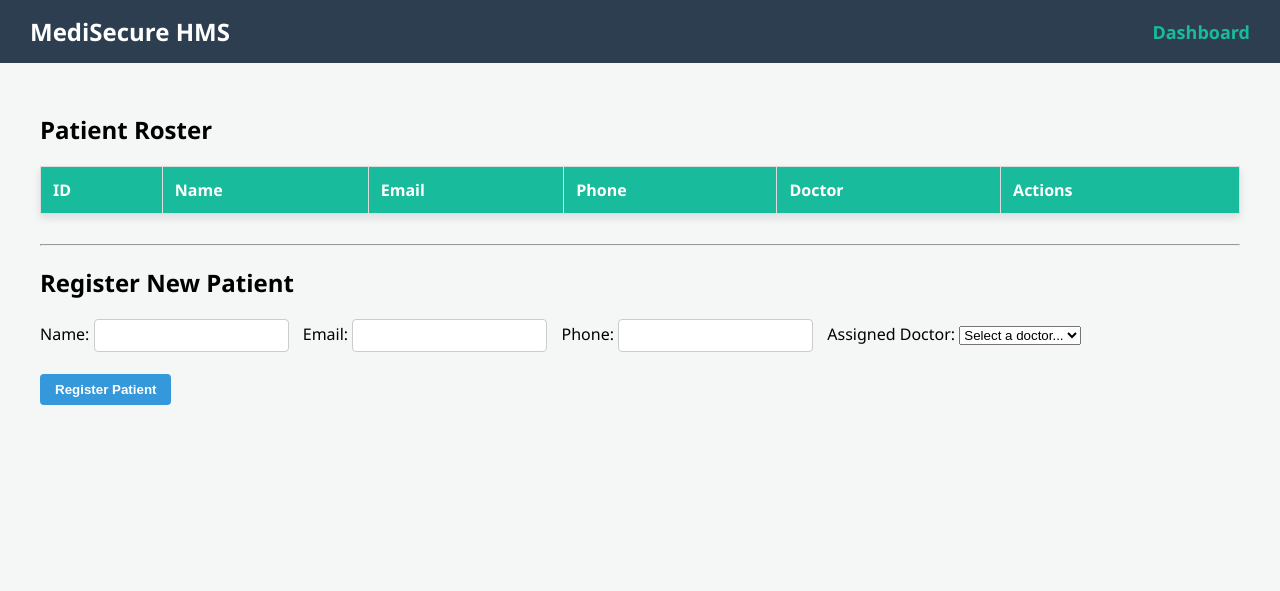
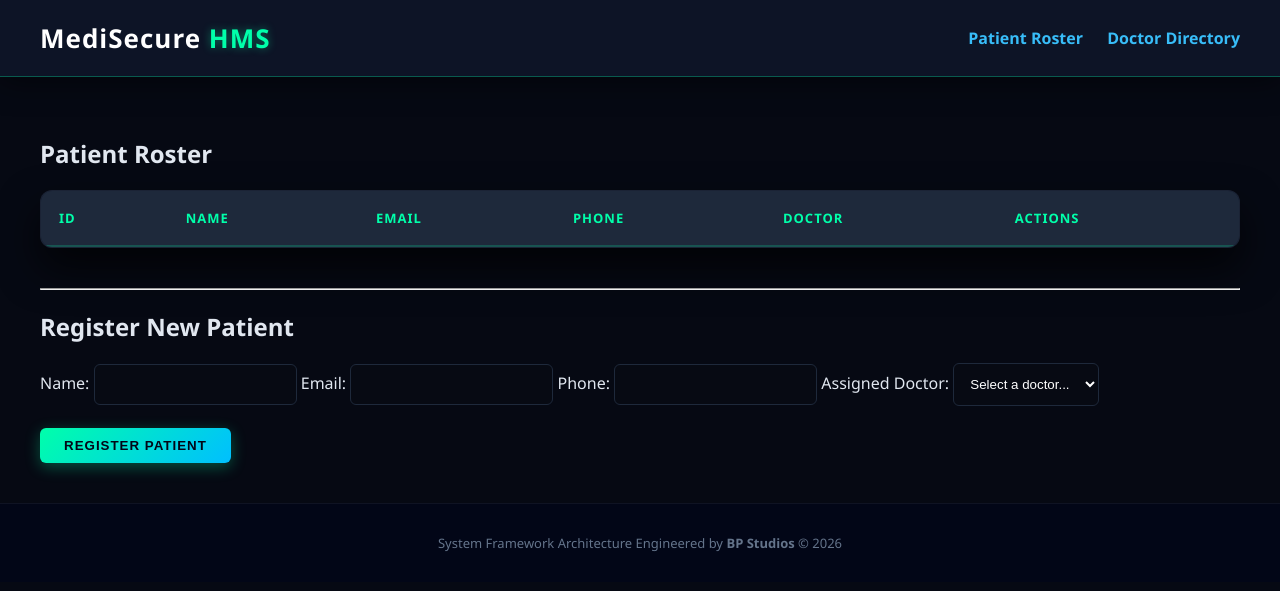
Before and after one commit to bhanu3009/MediSecure-HMS, a FastAPI app: page /api/patients/web in a window 1280 px wide. Shown: the top 591 px of the page. Run offline with FastAPI, Linux system fonts and the light colour scheme; data that the repository does not hold is empty.

Commit message:
feat: implement Master-Detail UI and reverse lookups for doctors
* Created doctor_router.py for Master (directory) and Detail (profile) views
* Built doctor_list.html and doctor_profile.html templates
* Leveraged SQLAlchemy reverse relationships to display assigned patients
* Upgraded base.html with a session-aware 3D cinematic splash screen
* Corrected patient_router prefix configuration in main.py

```diff
--- a/medisecure/app/main.py
+++ b/medisecure/app/main.py
@@ -1,47 +1,58 @@
+from fastapi import FastAPI
+from fastapi.staticfiles import StaticFiles
+from sqlalchemy import text
+from datetime import datetime
+
+# Import your database configs
+from app.config.database import SessionLocal, Base, engine
+
+# Import your two routers
 from app.routers import patient as patient_router
-from datetime import datetime
-from fastapi import FastAPI
-from sqlalchemy import text
-from app.config.database import SessionLocal
-from app.config.database import Base, engine
-from fastapi.staticfiles import StaticFiles
+from app.routers import doctor_router
 
-app=FastAPI(title="MediSecure Backend")
+# Initialize the Server
+app = FastAPI(title="MediSecure Backend | BP Studios")
 
+# Mount the static folder so your Cyber Theme CSS loads
 app.mount("/static", StaticFiles(directory="app/static"), name="static")
 
+# FIXED: Added the required prefix and tags back to the patient router
+app.include_router(patient_router.router, prefix="/api/patients", tags=["Patients"])
+app.include_router(doctor_router.router)
+
+# Build the database tables
 Base.metadata.create_all(bind=engine)
 
+# System Health Check Endpoint
 @app.get("/api/health")
 async def check_system_health():
-    db_status="Disconnected"
-    log_time=datetime.now().strftime("%Y-%m-%d %H:%M:%S")
+    db_status = "Disconnected"
+    log_time = datetime.now().strftime("%Y-%m-%d %H:%M:%S")
 
     try:
-        with open("system_config.txt","r")as file:
-            config_text=file.read().strip()
-        system_mode="ACTIVE" if config_text=="ACTIVE" else "Degraded"
+        with open("system_config.txt", "r") as file:
+            config_text = file.read().strip()
+        system_mode = "ACTIVE" if config_text == "ACTIVE" else "Degraded"
     except FileNotFoundError:
-        system_mode="Offline-Config Missing"
+        system_mode = "Offline-Config Missing"
 
-    db_session=None
+    db_session = None
     try:
-        db_session=SessionLocal()
+        db_session = SessionLocal()
         db_session.execute(text("SELECT 1"))
-        db_status="Connected"
+        db_status = "Connected"
     except Exception as e:
-        db_status=f"Disconnected-Error:{str(e)}"
+        db_status = f"Disconnected-Error:{str(e)}"
     finally:
         if db_session:
             db_session.close()
 
-    with open("db_connection_log.txt","a")as log_file:
+    with open("db_connection_log.txt", "a") as log_file:
         log_file.write(f"[{log_time}] DB Status:{db_status}\n")
 
-    return{
-        "system_name":"MediSecure Backend",
-        "system_mode":system_mode,
-        "database_status":db_status,
-        "timestamp":log_time
+    return {
+        "system_name": "MediSecure Backend",
+        "system_mode": system_mode,
+        "database_status": db_status,
+        "timestamp": log_time
     }
-app.include_router(patient_router.router,prefix="/api/patients",tags=["Patients"])
--- a/medisecure/app/static/style.css
+++ b/medisecure/app/static/style.css
@@ -1,45 +1,184 @@
+/* app/static/style.css */
+
+/* Force the background to change aggressively */
 body {
-    font-family: 'Segoe UI', Tahoma, Geneva, Verdana, sans-serif;
-    background-color: #f4f7f6;
+    font-family: 'Segoe UI', Roboto, Helvetica, Arial, sans-serif;
+    background-color: #060913 !important; /* Deep space dark blue */
+    color: #e1e7f0;
     margin: 0;
     padding: 0;
+    overflow-x: hidden;
 }
 
+/* --- THE 3D CINEMATIC SPLASH SCREEN --- */
+#splash-screen {
+    position: fixed;
+    top: 0;
+    left: 0;
+    width: 100vw;
+    height: 100vh;
+    background: radial-gradient(circle at center, #0f172a 0%, #020617 100%);
+    display: flex;
+    flex-direction: column;
+    justify-content: center;
+    align-items: center;
+    z-index: 99999; /* Absolute highest layer */
+    transition: all 1s cubic-bezier(0.645, 0.045, 0.355, 1);
+    perspective: 1000px; /* Enables real 3D spacing */
+}
+
+/* 3D Extruded Logo Typography */
+.splash-logo {
+    font-size: 42px; /* <-- Reduced from 65px for a sleeker look */
+    font-weight: 900;
+    color: #ffffff;
+    letter-spacing: 10px;
+    margin: 0;
+    text-transform: uppercase;
+    transform: rotateX(15deg) rotateY(-10deg);
+
+    text-shadow:
+        0 1px 0 #00e5ff,
+        0 2px 0 #00bfff,
+        0 3px 0 #0099ff,
+        0 4px 0 #0077ff,
+        0 5px 0 #0055cc,
+        0 6px 20px rgba(0, 255, 170, 0.6);
+
+    animation: cinematicEntrance 2.5s ease-out forwards;
+}
+
+@keyframes cinematicEntrance {
+    0% {
+        opacity: 0;
+        transform: translateZ(-500px) rotateX(45deg) rotateY(-30deg);
+        filter: blur(10px);
+    }
+    60% {
+        opacity: 1;
+        transform: translateZ(50px) rotateX(12deg) rotateY(-8deg);
+        filter: blur(0px);
+    }
+    100% {
+        transform: translateZ(0px) rotateX(15deg) rotateY(-10deg);
+    }
+}
+
+.splash-sub {
+    color: #00ffaa;
+    letter-spacing: 6px;
+    font-weight: bold;
+    font-size: 11px; /* <-- Reduced from 14px */
+    margin-top: 15px;
+    text-shadow: 0 0 10px rgba(0, 255, 170, 0.5);
+    opacity: 0;
+    animation: fadeInSub 1s ease-out 1s forwards;
+}
+
+@keyframes fadeInSub {
+    to { opacity: 1; }
+}
+
+/* --- THE MAIN DASHBOARD CONSOLE (PREMIUM) --- */
 nav {
-    background-color: #2c3e50;
-    color: white;
-    padding: 15px 30px;
+    background: rgba(15, 23, 42, 0.9);
+    backdrop-filter: blur(12px); /* Premium frosty glass look */
+    border-bottom: 1px solid rgba(0, 255, 170, 0.3);
+    padding: 20px 40px;
     display: flex;
     justify-content: space-between;
     align-items: center;
+    box-shadow: 0 4px 30px rgba(0, 0, 0, 0.5);
 }
 
-nav h1 { margin: 0; font-size: 24px; }
-nav a { color: #18bc9c; text-decoration: none; font-weight: bold; font-size: 18px; }
-nav a:hover { color: white; }
+nav h1 { margin: 0; font-size: 26px; color: #ffffff; font-weight: 800; letter-spacing: 1px; }
+nav span { color: #00ffaa; text-shadow: 0 0 8px rgba(0, 255, 170, 0.4); }
+nav a { color: #38bdf8; text-decoration: none; font-weight: bold; transition: all 0.3s; }
+nav a:hover { color: #00ffaa; text-shadow: 0 0 10px #00ffaa; }
 
-.container { padding: 30px; max-width: 1200px; margin: auto; }
+.container { padding: 40px; max-width: 1300px; margin: auto; }
 
+/* Sci-Fi Glassmorphic Tables */
 table {
     width: 100%;
-    border-collapse: collapse;
-    background-color: white;
-    box-shadow: 0px 4px 8px rgba(0,0,0,0.1);
-    margin-bottom: 30px;
+    border-collapse: separate;
+    border-spacing: 0;
+    background: #0f172a;
+    box-shadow: 0 20px 40px rgba(0,0,0,0.7);
+    margin-bottom: 40px;
+    border-radius: 12px;
+    overflow: hidden;
+    border: 1px solid rgba(255, 255, 255, 0.05);
 }
-th, td { border: 1px solid #ddd; padding: 12px; text-align: left; }
-th { background-color: #18bc9c; color: white; }
-tr:nth-child(even) { background-color: #f9f9f9; }
+th, td { padding: 18px; text-align: left; }
+th { background-color: #1e293b; color: #00ffaa; font-weight: 700; text-transform: uppercase; font-size: 13px; letter-spacing: 1px; border-bottom: 2px solid rgba(0, 255, 170, 0.2); }
+td { border-bottom: 1px solid rgba(255, 255, 255, 0.05); background-color: #0b0f19; }
+tr:hover td { background-color: #131b2e !important; transition: background 0.2s; }
 
+/* Glowing Action Buttons */
 button {
-    background-color: #3498db;
-    color: white;
+    background: linear-gradient(135deg, #00ffaa 0%, #00bfff 100%);
+    color: #020617;
     border: none;
-    padding: 8px 15px;
-    border-radius: 4px;
+    padding: 10px 24px;
+    border-radius: 6px;
     cursor: pointer;
-    font-weight: bold;
+    font-weight: 800;
+    text-transform: uppercase;
+    letter-spacing: 1px;
+    box-shadow: 0 4px 15px rgba(0, 255, 170, 0.3);
+    transition: all 0.3s cubic-bezier(0.4, 0, 0.2, 1);
 }
-button:hover { background-color: #2980b9; }
+button:hover {
+    transform: translateY(-2px);
+    box-shadow: 0 6px 20px rgba(0, 255, 170, 0.6);
+}
 
-input { padding: 8px; margin-right: 10px; border: 1px solid #ccc; border-radius: 4px; }
+/* Form Controls */
+input, select {
+    padding: 12px;
+    background-color: #070a13;
+    border: 1px solid #1e293b;
+    color: #ffffff;
+    border-radius: 6px;
+    transition: all 0.3s;
+}
+input:focus, select:focus {
+    border-color: #00ffaa;
+    box-shadow: 0 0 10px rgba(0, 255, 170, 0.2);
+    outline: none;
+}
+
+footer {
+    text-align: center;
+    padding: 30px;
+    color: #64748b;
+    font-size: 13px;
+    border-top: 1px solid rgba(255, 255, 255, 0.05);
+    background: #020617;
+}
+
+
+/* Add these right below your #splash-screen rules in style.css */
+
+.splash-content {
+    display: flex;
+    flex-direction: column;
+    align-items: center;
+    /* This creates the smooth 'sucking into the corner' physics */
+    transition: all 0.9s cubic-bezier(0.68, -0.2, 0.265, 1.15);
+}
+
+/* This is the class JavaScript will add to trigger the movement */
+.fly-away {
+    /* Moves it 45% left and 45% up (top-left corner), while shrinking it to zero */
+    transform: translate(-45vw, -45vh) scale(0);
+    opacity: 0;
+}
+
+/* Fades the dark background out separately */
+.fade-out {
+    background-color: transparent !important;
+    backdrop-filter: blur(0px);
+    pointer-events: none;
+}
--- a/medisecure/app/templates/base.html
+++ b/medisecure/app/templates/base.html
@@ -3,18 +3,57 @@
 <head>
     <meta charset="UTF-8">
     <meta name="viewport" content="width=device-width, initial-scale=1.0">
-    <title>MediSecure HMS</title>
-    <link rel="stylesheet" href="/static/style.css">
+    <title>MediSecure Core | BP Studios</title>
+
+    <link rel="stylesheet" href="/static/style.css?v=V2">
 </head>
-<body>
+<body style="background-color: #060913;">
+
+    <div id="splash-screen">
+        <div id="splash-content" class="splash-content">
+            <h1 class="splash-logo">BP Studios</h1>
+            <div class="splash-sub">SECURE FULL-STACK ARCHITECTURE // CYBERSECURITY CAPSTONE</div>
+        </div>
+    </div>
+
     <nav>
-        <h1>MediSecure HMS</h1>
-        <a href="/api/patients/web">Dashboard</a>
+        <h1>MediSecure <span>HMS</span></h1>
+        <div>
+            <a href="/api/patients/web" style="margin-right: 20px;">Patient Roster</a>
+            <a href="/doctors/">Doctor Directory</a>
+        </div>
     </nav>
 
     <div class="container">
         {% block content %}
         {% endblock %}
     </div>
+
+    <footer>
+        System Framework Architecture Engineered by <strong>BP Studios</strong> &copy; 2026
+    </footer>
+
+    <script>
+        document.addEventListener("DOMContentLoaded",function() {
+            let splashBg = document.getElementById('splash-screen');
+            let splashContent = document.getElementById('splash-content');
+
+            if (sessionStorage.getItem("bp_intro_played")) {
+                splashBg.style.display='none';
+                return;
+            }
+            sessionStorage.setItem("bp_intro_played", "true");
+
+            setTimeout(function() {
+                splashContent.classList.add('fly-away');
+                splashBg.classList.add('fade-out');
+
+                setTimeout(function() {
+                    splashBg.style.display = 'none';
+                }, 900);
+
+            }, 2800);
+        });
+    </script>
 </body>
 </html>
```
Also changed, not shown: medisecure/app/routers/doctor_router.py (added, +37 -0 lines), medisecure/app/templates/doctor_list.html (added, +26 -0 lines), medisecure/app/templates/doctor_profile.html (added, +33 -0 lines).
